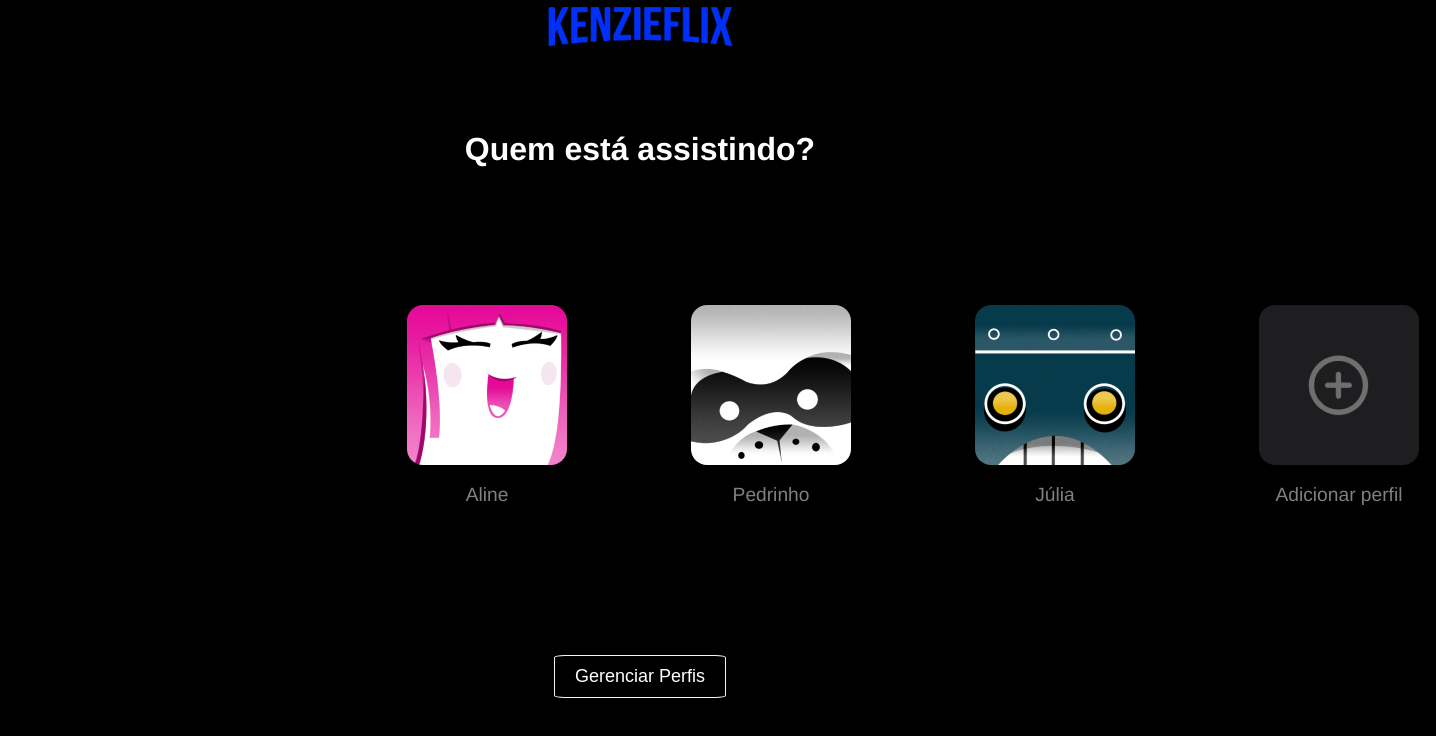
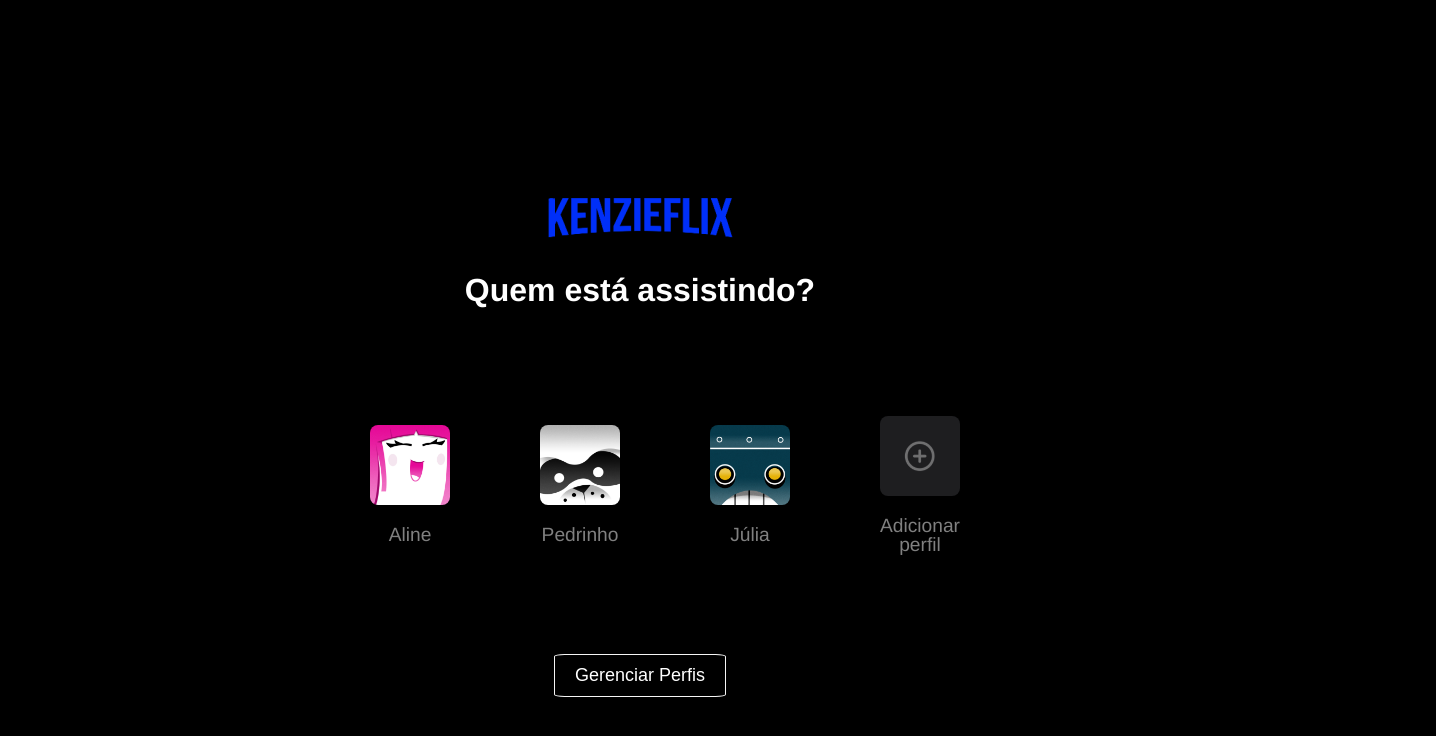
Before and after one commit to Kenzie-Academy-Brasil-Developers/-m1-kenzie-flix_moraesadnete, a plain HTML site: page index.html in a window 1280 px wide. Shown: the whole page, 1436 px wide, since content can reach past the window. Drawn offline with Linux system fonts and the light colour scheme.

Commit message:
reorganização de tamanhos e finalização

```diff
--- a/style.css
+++ b/style.css
@@ -8,7 +8,7 @@ body{
     background-color: #000000;
     font-family: 'Helvetica Neue', Helvetica, Arial, sans-serif;
 
-    height: 80vh;
+    height: 110vh;
 
     display: flex;
     flex-direction: column;
@@ -33,14 +33,13 @@ h1, button{
 }
 
 header img{
-    padding: 50px;
 }
 
 h1{
     font-weight: 700;
     font-size: xx-large;
     padding-bottom: 60px;
-    margin: 20px 5px 70px;
+    margin: 20px 5px 50px;
 }
 
 header, footer{
@@ -61,8 +60,8 @@ figure {
     list-style: none;
     text-align: center;
 
-    margin: 0px 7px;
-    width: 160px;
+    margin: 0px 10px;
+    width: 80px;
 }
 
 img{
@@ -77,12 +76,15 @@ figcaption{
 
 div{
     display: flex;
+    flex-direction: row;
     justify-content: space-evenly;
-    margin: 10px 10px 0px 100px;
+    align-items: center;
+    align-content: center;
+    margin: 0px 10px 0px 60px;
 }
 
 footer{
-    padding-top: 150px;
+    padding-top: 100px;
 }
 
 button{
@@ -90,7 +92,7 @@ button{
     border: 1px solid whitesmoke;
     border-radius: 6%;
     font-size: large;
-    padding: 10px 20px 10px 20px;
+    padding: 10px 20px 10px;
 }
 
 button:hover{
```
